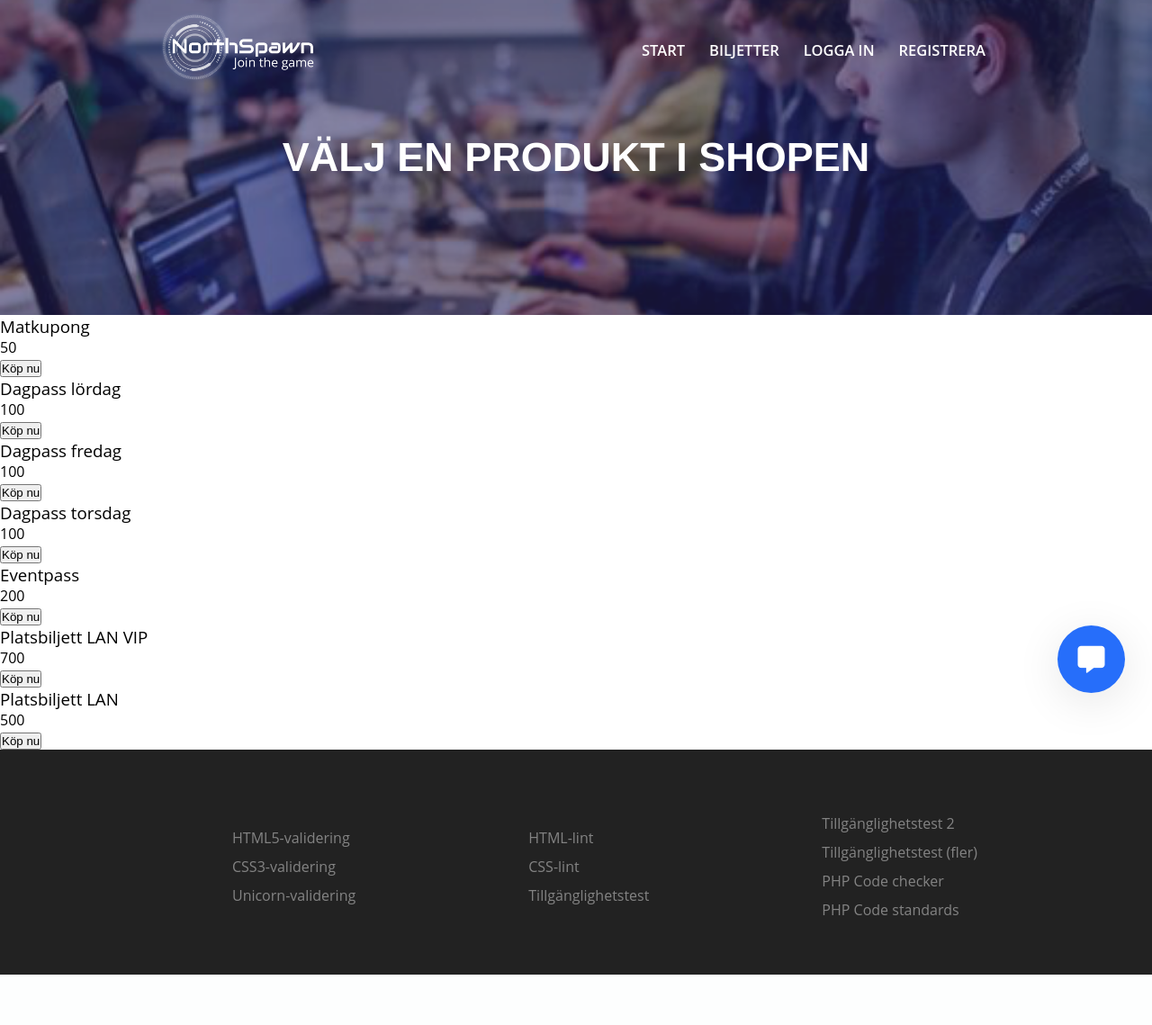
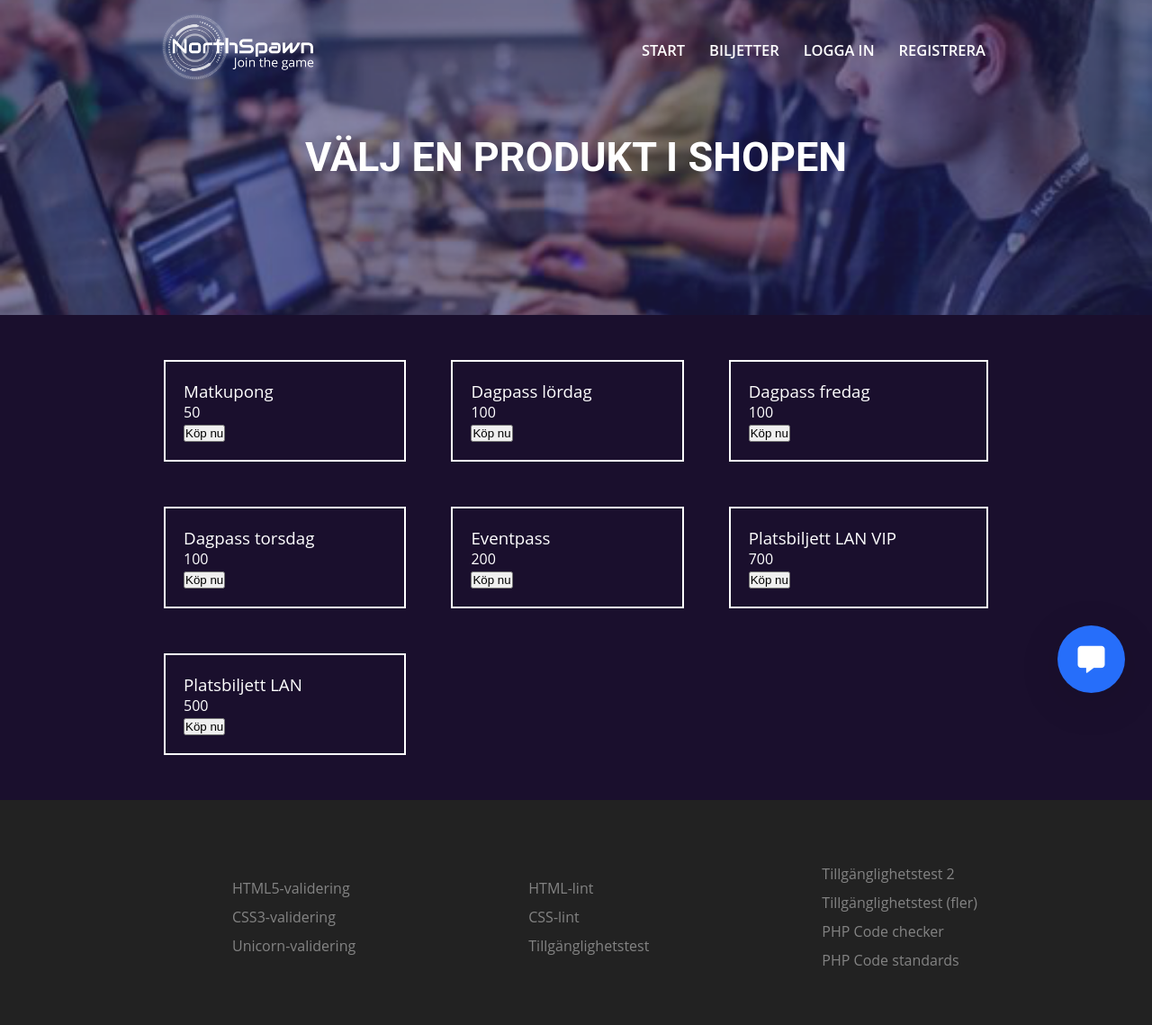
Before and after one commit to albingroen/Northspawn, a PHP site: page /index.php?pageid=products in a window 1280 px wide. Shown: the whole page at 90% size. Before the commit the page ends 1083 px from the top, so only its background shows below. Run offline with PHP 8.4, Linux system fonts and the light colour scheme; data comes from the database, SQL or seed files in the repository; both versions use the stored data as it was after the commit; some libraries are stand-ins or nearby versions.

Commit message:
Start on style on products.

```diff
--- a/incs/header/header.css
+++ b/incs/header/header.css
@@ -153,7 +153,7 @@ nav ul .right li #button:hover {
   letter-spacing: 0px;
   font-weight: 700;
   line-height: 60px;
-  font-family: 'Helvetica Neue' !important;
+  font-family: 'Roboto', sans-serif !important;
 }
 
 @media (max-width: 765px) {
--- a/incs/header/header.scss
+++ b/incs/header/header.scss
@@ -135,7 +135,7 @@ nav {
     letter-spacing: 0px;
     font-weight: 700;
     line-height: 60px;
-    font-family: 'Helvetica Neue' !important;
+    font-family: 'Roboto', sans-serif !important;
     @media (max-width: 765px) {
       font-size: 35px;
       line-height: 45px;
--- a/index.php
+++ b/index.php
@@ -1,6 +1,5 @@
 <?php
   session_start(); // Starting session
-
 
   // Connecting to the database for Northspawn project
   $db = new PDO("sqlite:Northspawn.db");
@@ -35,7 +34,7 @@
     $admin = $stmtAdmin->fetch();
     $_SESSION['admin'] = $admin[0];
     } else {
-      header("Location: index.php?pageid=login&err=TRUE");
+      header("Location: index.php?pageid=login&err=LOGINFAILED");
       exit();
     }
   }
@@ -68,27 +67,31 @@
     $_SESSION['cookies'] = FALSE;
   }
 
-  // Adding user to database
+
   $firstName = null;
   $lastName = null;
 
+  // Adding user to database
   if(isset($_POST["firstName"]) && isset($_POST["lastName"]) && isset($_POST["email"]) && isset($_POST["password"]) && isset($_POST["confirm-password"])){
     $firstName = htmlspecialchars($_POST["firstName"]);
     $lastName = htmlspecialchars($_POST["lastName"]);
     $email = htmlspecialchars($_POST["email"]);
     $password = password_hash(htmlspecialchars($_POST['password']), PASSWORD_DEFAULT);
-    $confirmedPasword = $_POST['confirm-password'];
+    $confirmedPasword = htmlspecialchars($_POST['confirm-password']);
 
+    // If password and confirm password are the same, create account
     if(htmlspecialchars($_POST['password']) === $confirmedPasword){
       $stmt = $db->prepare("INSERT INTO users (user_firstName, user_lastName, user_email, user_password) VALUES ('{$firstName}', '{$lastName}', '{$email}', '{$password}')");
       $stmt->execute();
+    } else {
+      header("Location: index.php?pageid=register&firstName={$firstName}&lastName={$lastName}&email={$email}&err=passNotMatch");
     }
 
-    // Send a email after registration to user
-    $msg = "First line of text\nSecond line of text";
-    $msg = wordwrap($msg,70);
-    $subject = "Välkommen till Northspawn.se!";
-    mail("albin.groen@gmail.com", $subject, $msg); // usign $email from register to send to
+    // // Send a email after registration to user
+    // $msg = "First line of text\nSecond line of text";
+    // $msg = wordwrap($msg,70);
+    // $subject = "Välkommen till Northspawn.se!";
+    // mail("albin.groen@gmail.com", $subject, $msg); // usign $email from register to send to
   }
 
   // Adding feedback to database
@@ -119,6 +122,7 @@
 
   ?>
   <head>
+    <link href="https://fonts.googleapis.com/css?family=Roboto:300,400,500,700" rel="stylesheet">
     <link rel="stylesheet" href="https://use.fontawesome.com/releases/v5.0.12/css/solid.css" integrity="sha384-VxweGom9fDoUf7YfLTHgO0r70LVNHP5+Oi8dcR4hbEjS8UnpRtrwTx7LpHq/MWLI" crossorigin="anonymous">
     <link rel="stylesheet" href="https://use.fontawesome.com/releases/v5.0.12/css/fontawesome.css" integrity="sha384-rnr8fdrJ6oj4zli02To2U/e6t1qG8dvJ8yNZZPsKHcU7wFK3MGilejY5R/cUc5kf" crossorigin="anonymous">
 
--- a/pages/login/login.php
+++ b/pages/login/login.php
@@ -1,7 +1,7 @@
 <?php
   $err = null;
   if(!empty($_GET['err'])){
-    $err = 'Password or username are incorrect';
+    $err = 'Lösenordet eller användarnamnet stämmer inte';
   } else {
     echo null;
   }
--- a/pages/products/products.php
+++ b/pages/products/products.php
@@ -3,10 +3,12 @@
     $stmtProducts->execute();
 ?>
 
-
+<div class="content">
+    <div class="products">
     <?php
         while($product = $stmtProducts->fetch()){
             echo <<<PRODUCT
+            <div class="product" >
                 <h3>{$product['product_name']}</h3>
                 <h4>{$product['product_cost']}</h4>
                 <form method="post" action="index.php?pageid=cart" >
@@ -15,6 +17,13 @@
                     <input type="hidden" name="product_cost" value={$product['product_cost']}>
                     <button>Köp nu</button>
                 </form>
+            </div>
 PRODUCT;
         }
     ?>
+    </div>
+</div>
+
+<style>
+<?php include('style.css') ?>
+</style>
--- /dev/null
+++ b/pages/products/style.css
@@ -0,0 +1,25 @@
+.content {
+  background: #1a0f2d;
+  display: flex;
+  flex-direction: column;
+  justify-content: center;
+  align-items: center;
+  padding-bottom: 50px;
+  padding-top: 50px;
+}
+
+.content .products {
+  max-width: 1000px;
+  display: grid;
+  grid-template-columns: auto auto auto;
+  grid-gap: 50px;
+}
+
+.content .products .product {
+  display: flex;
+  flex-direction: column;
+  border: 2px solid white;
+  padding: 20px 100px 20px 20px;
+  color: white;
+}
+/*# sourceMappingURL=style.css.map */
```
Also changed, not shown: pages/products/style.scss (added, +22 -0 lines), pages/register/register.php (+33 -4 lines), pages/register/style.css (+8 -1 lines), pages/register/style.scss (+7 -5 lines), Northspawn.db, 3 other files. Lines whose indentation alone changed are shown as unchanged.
